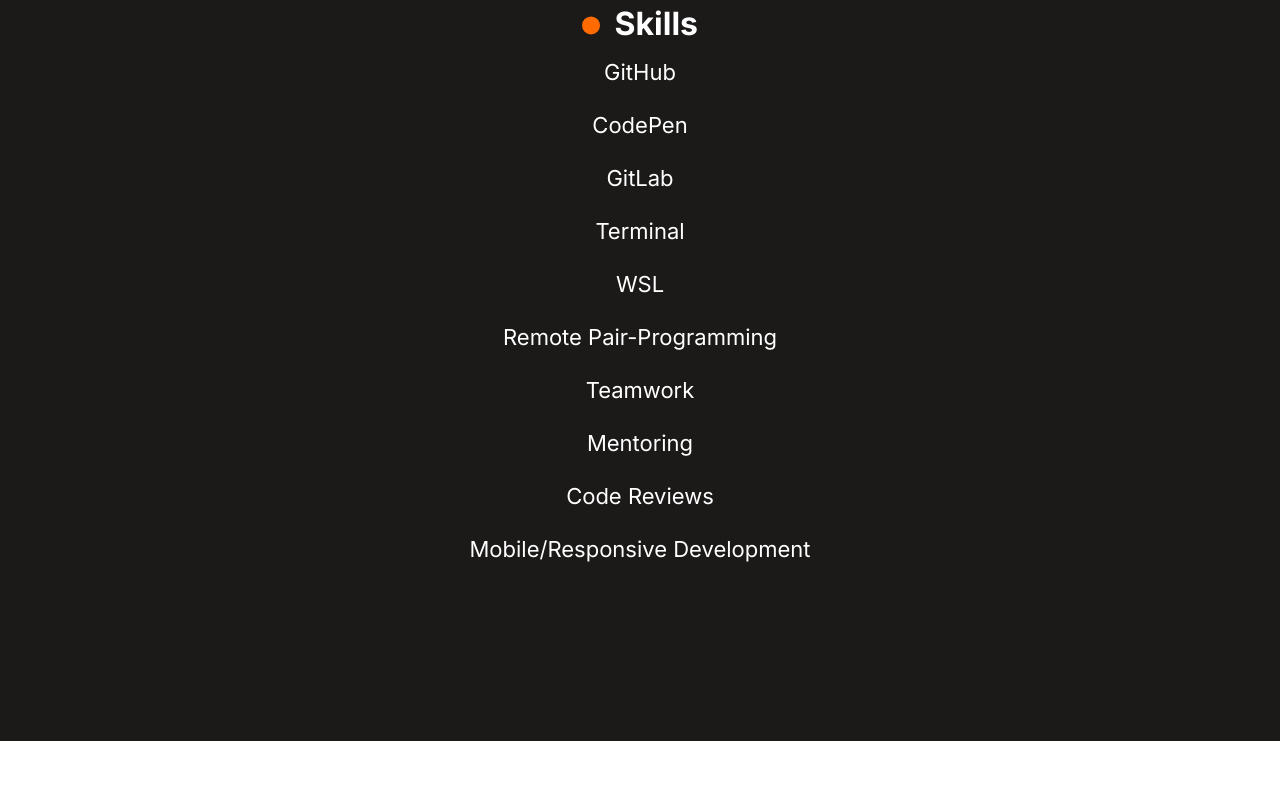
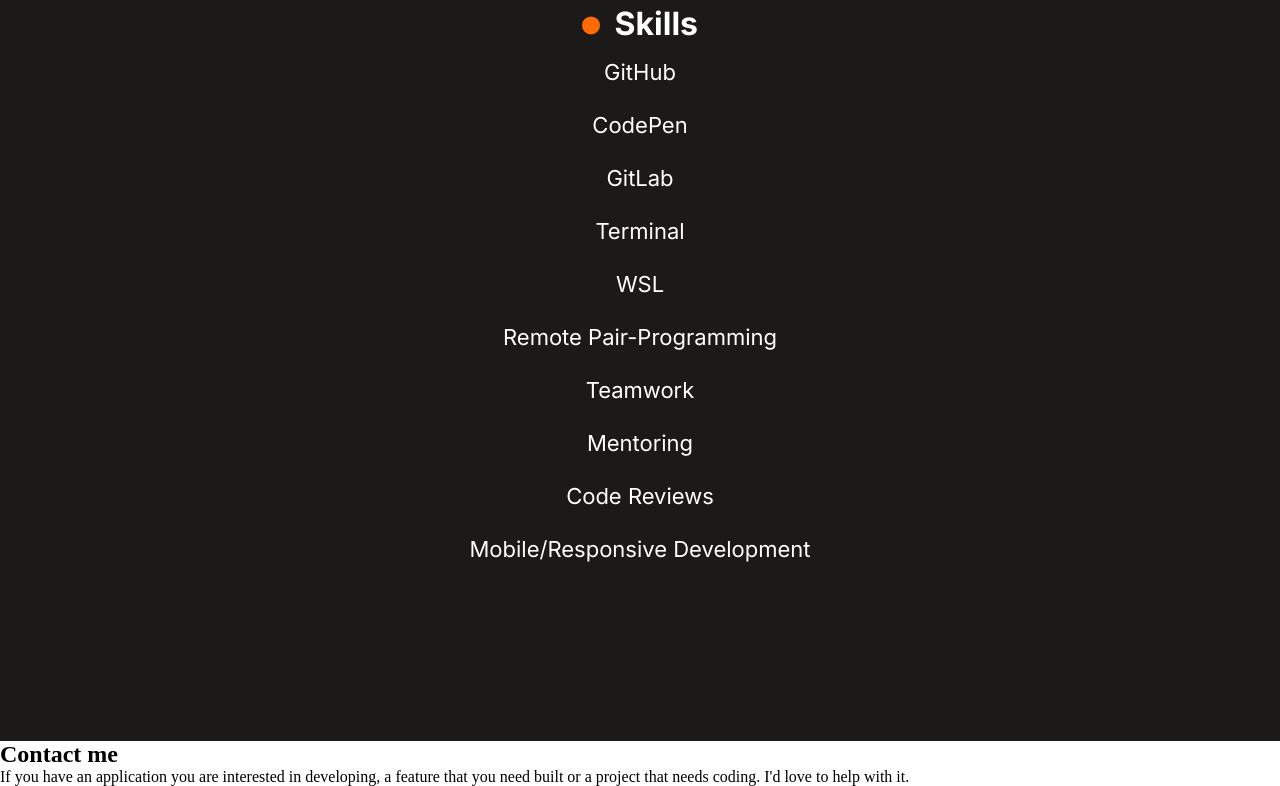
Before and after one commit to george-swift/training-contact-form, a plain HTML site: page index.html in a window 1280 px wide. Shown: the part 5966-6752 px from the top of the page. Before the commit the page ends 6707 px from the top, so only its background shows below. Drawn offline with Linux system fonts and the light colour scheme.

Commit message:
Add contact me pitch

```diff
--- a/index.html
+++ b/index.html
@@ -290,7 +290,15 @@
         </div>
       </div>
     </main>
-
+    <footer>
+      <div>
+        <h2>Contact me</h2>
+        <p>
+          If you have an application you are interested in developing, a feature that you need built or a project that needs
+          coding. I'd love to help with it.
+        </p>
+      </div>
+    </footer>
     <script
       src="https://kit.fontawesome.com/e966a3bd22.js"
       crossorigin="anonymous"
```
